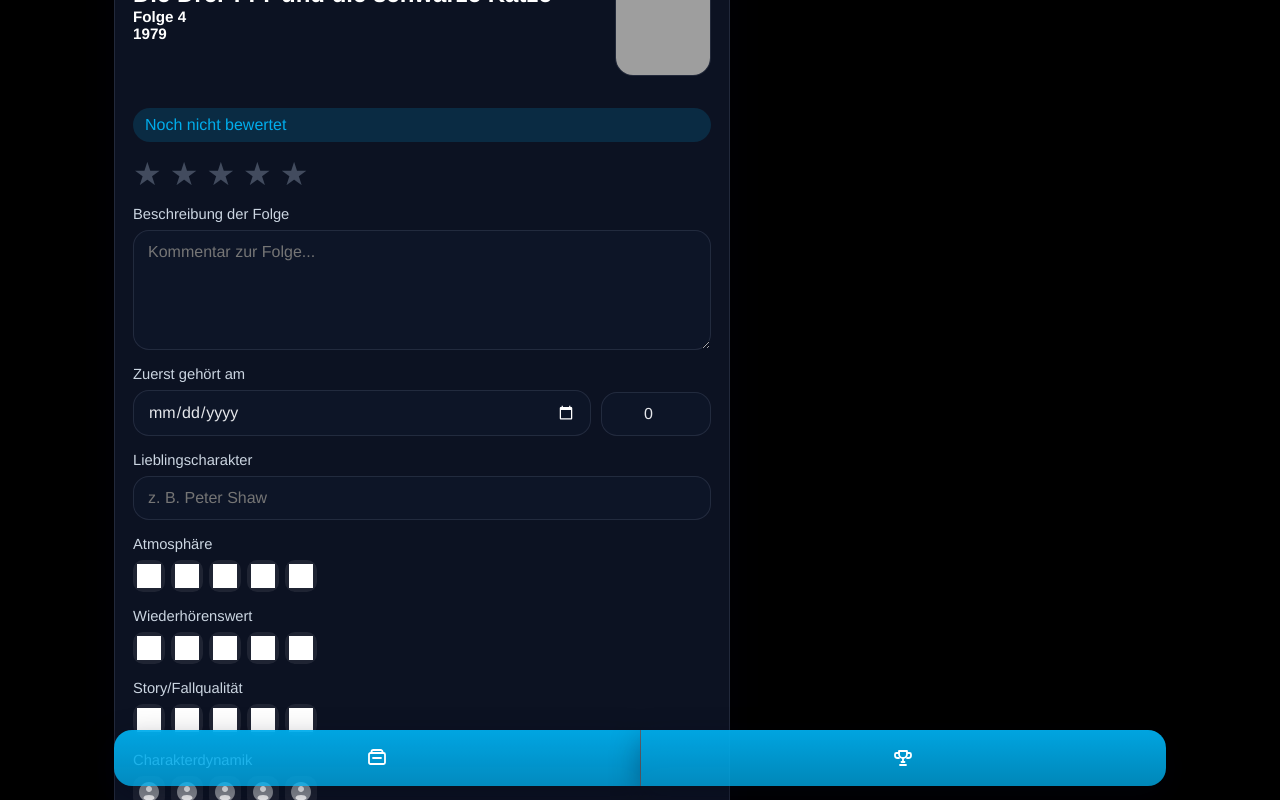
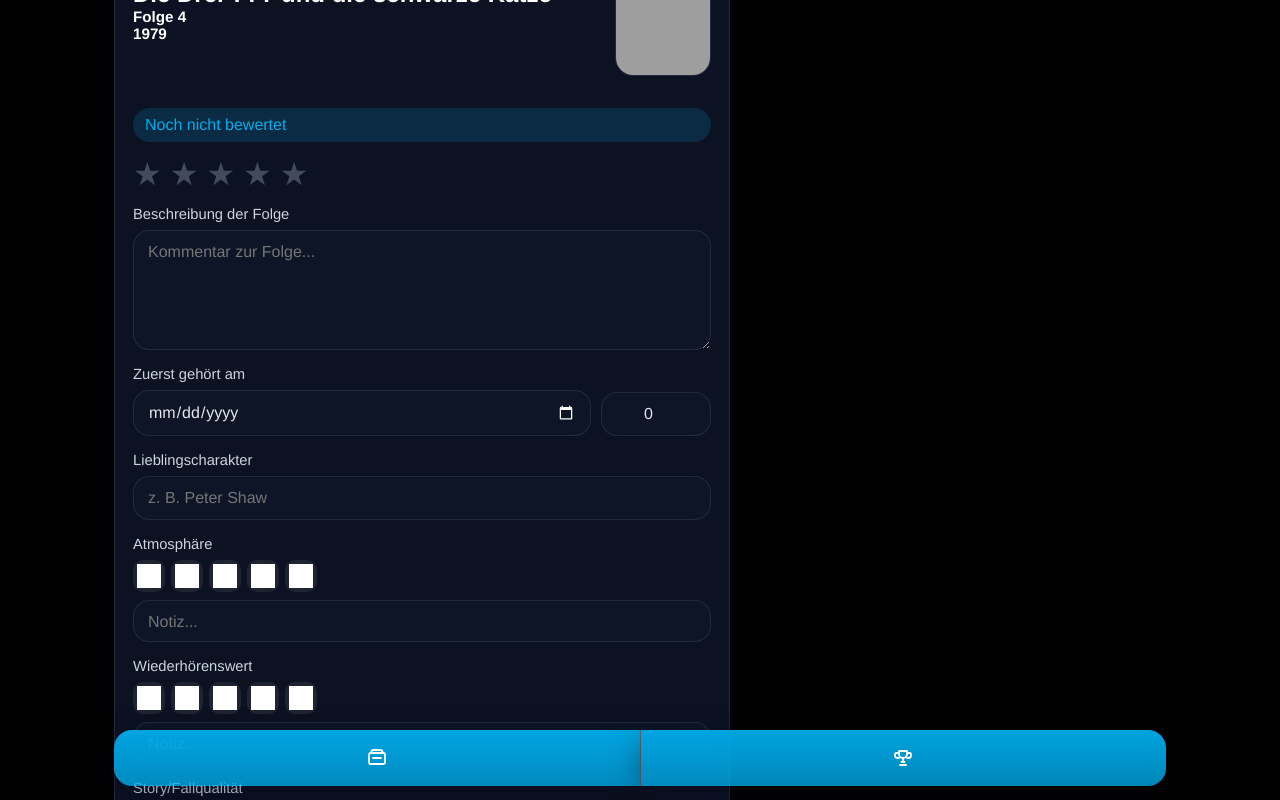
Before and after one commit to danielrieger-lab/bobs-archiv, a React (Vite) app: page / in a window 1280 px wide. Both pictures are taken after a click on the button 235 px from the left and 956 px from the top of the page. Shown: the part 556-1356 px from the top of the page. Built offline with nearby package versions, Linux system fonts and the light colour scheme; grey boxes are pictures that could not be loaded.

Commit message:
Add auto-resizing one-line note fields under each rating control

```diff
--- a/src/App.tsx
+++ b/src/App.tsx
@@ -1,4 +1,6 @@
 import { useEffect, useMemo, useState, type ChangeEvent, type FormEvent, type SyntheticEvent } from 'react';
+
+type RatingNoteKey = 'atmosphaere' | 'wiederhoerenswert' | 'story' | 'charakterdynamik' | 'nostalgie' | 'gruselfaktor';
 
 type Radioplay = {
   id: string;
@@ -19,6 +21,7 @@ type Radioplay = {
   klassiker: boolean;
   bobcastGehoert: boolean;
   beschreibungDerFolge: string;
+  ratingNotizen: Record<RatingNoteKey, string>;
 };
 
 type AddEpisodeForm = {
@@ -27,6 +30,17 @@ type AddEpisodeForm = {
   jahr: string;
   coverImage: string;
 };
+
+function createEmptyRatingNotizen(): Record<RatingNoteKey, string> {
+  return {
+    atmosphaere: '',
+    wiederhoerenswert: '',
+    story: '',
+    charakterdynamik: '',
+    nostalgie: '',
+    gruselfaktor: '',
+  };
+}
 
 const STORAGE_KEY = 'bobs-archiv-fallometer-ratings-v1';
 const BASE_URL = import.meta.env.BASE_URL;
@@ -303,13 +317,14 @@ function buildDefaultRadioplays(): Radioplay[] {
         klassiker: false,
         bobcastGehoert: false,
         beschreibungDerFolge: '',
+        ratingNotizen: createEmptyRatingNotizen(),
       };
     });
 }
 
 const defaultRadioplays: Radioplay[] = buildDefaultRadioplays();
 
-type RatingCategory = 'atmosphaere' | 'wiederhoerenswert' | 'story' | 'charakterdynamik' | 'fallquality';
+type RatingCategory = 'atmosphaere' | 'wiederhoerenswert' | 'story' | 'charakterdynamik';
 
 const ratingCategories: Array<{ key: RatingCategory; label: string }> = [
   { key: 'atmosphaere', label: 'Atmosphäre' },
@@ -375,6 +390,11 @@ function episodeNumberFromLabel(value: string): string {
 }
 
 function hydrateRadioplay(raw: Partial<Radioplay>, fallback: Radioplay): Radioplay {
+  const rawRatingNotizen = (raw as { ratingNotizen?: unknown }).ratingNotizen;
+  const ratingNotizen = typeof rawRatingNotizen === 'object' && rawRatingNotizen !== null
+    ? rawRatingNotizen as Partial<Record<RatingNoteKey, unknown>>
+    : {};
+
   return {
     ...fallback,
     ...raw,
@@ -395,7 +415,20 @@ function hydrateRadioplay(raw: Partial<Radioplay>, fallback: Radioplay): Radiopl
     klassiker: typeof raw.klassiker === 'boolean' ? raw.klassiker : false,
     bobcastGehoert: typeof raw.bobcastGehoert === 'boolean' ? raw.bobcastGehoert : false,
     beschreibungDerFolge: typeof raw.beschreibungDerFolge === 'string' ? raw.beschreibungDerFolge : '',
+    ratingNotizen: {
+      atmosphaere: typeof ratingNotizen.atmosphaere === 'string' ? ratingNotizen.atmosphaere : fallback.ratingNotizen.atmosphaere,
+      wiederhoerenswert: typeof ratingNotizen.wiederhoerenswert === 'string' ? ratingNotizen.wiederhoerenswert : fallback.ratingNotizen.wiederhoerenswert,
+      story: typeof ratingNotizen.story === 'string' ? ratingNotizen.story : fallback.ratingNotizen.story,
+      charakterdynamik: typeof ratingNotizen.charakterdynamik === 'string' ? ratingNotizen.charakterdynamik : fallback.ratingNotizen.charakterdynamik,
+      nostalgie: typeof ratingNotizen.nostalgie === 'string' ? ratingNotizen.nostalgie : fallback.ratingNotizen.nostalgie,
+      gruselfaktor: typeof ratingNotizen.gruselfaktor === 'string' ? ratingNotizen.gruselfaktor : fallback.ratingNotizen.gruselfaktor,
+    },
   };
+}
+
+function autoResizeTextarea(element: HTMLTextAreaElement): void {
+  element.style.height = 'auto';
+  element.style.height = `${element.scrollHeight}px`;
 }
 
 function loadRadioplays(): Radioplay[] {
@@ -542,6 +575,13 @@ export default function App() {
     localStorage.setItem(STORAGE_KEY, JSON.stringify(radioplays));
   }, [radioplays]);
 
+  useEffect(() => {
+    if (!selected) return;
+    document.querySelectorAll<HTMLTextAreaElement>('.rating-note-input').forEach((textarea) => {
+      autoResizeTextarea(textarea);
+    });
+  }, [selected]);
+
   const updateCategory = (id: string, category: RatingCategory, value: number) => {
     setRadioplays((current: Radioplay[]) => current.map((play: Radioplay) => (play.id === id ? { ...play, [category]: value } : play)));
   };
@@ -572,6 +612,12 @@ export default function App() {
 
   const updateLieblingscharakter = (id: string, lieblingscharakter: string) => {
     setRadioplays((current: Radioplay[]) => current.map((play: Radioplay) => (play.id === id ? { ...play, lieblingscharakter } : play)));
+  };
+
+  const updateRatingNotiz = (id: string, field: RatingNoteKey, value: string) => {
+    setRadioplays((current: Radioplay[]) => current.map((play: Radioplay) => (play.id === id
+      ? { ...play, ratingNotizen: { ...play.ratingNotizen, [field]: value } }
+      : play)));
   };
 
   const openAddForm = () => {
@@ -632,6 +678,7 @@ export default function App() {
       klassiker: false,
       bobcastGehoert: false,
       beschreibungDerFolge: '',
+      ratingNotizen: createEmptyRatingNotizen(),
     };
 
     setRadioplays((current) => [...current, newEpisode]);
@@ -822,6 +869,14 @@ export default function App() {
                       </button>
                     ))}
                   </div>
+                  <textarea
+                    className="rating-note-input"
+                    rows={1}
+                    value={selected.ratingNotizen[category.key]}
+                    onInput={(event) => autoResizeTextarea(event.currentTarget)}
+                    onChange={(event) => updateRatingNotiz(selected.id, category.key, event.target.value)}
+                    placeholder="Notiz..."
+                  />
                 </label>
               ))}
 
@@ -846,6 +901,14 @@ export default function App() {
                     </button>
                   ))}
                 </div>
+                <textarea
+                  className="rating-note-input"
+                  rows={1}
+                  value={selected.ratingNotizen.nostalgie}
+                  onInput={(event) => autoResizeTextarea(event.currentTarget)}
+                  onChange={(event) => updateRatingNotiz(selected.id, 'nostalgie', event.target.value)}
+                  placeholder="Notiz..."
+                />
               </label>
 
               <label className="field">
@@ -869,6 +932,14 @@ export default function App() {
                     </button>
                   ))}
                 </div>
+                <textarea
+                  className="rating-note-input"
+                  rows={1}
+                  value={selected.ratingNotizen.gruselfaktor}
+                  onInput={(event) => autoResizeTextarea(event.currentTarget)}
+                  onChange={(event) => updateRatingNotiz(selected.id, 'gruselfaktor', event.target.value)}
+                  placeholder="Notiz..."
+                />
               </label>
 
               <label className="field">
--- a/src/styles.css
+++ b/src/styles.css
@@ -343,6 +343,12 @@ textarea {
 textarea {
   resize: vertical;
   min-height: 120px;
+}
+
+.rating-note-input {
+  resize: none;
+  min-height: 0;
+  overflow: hidden;
 }
 
 input[type='range'] {
```
